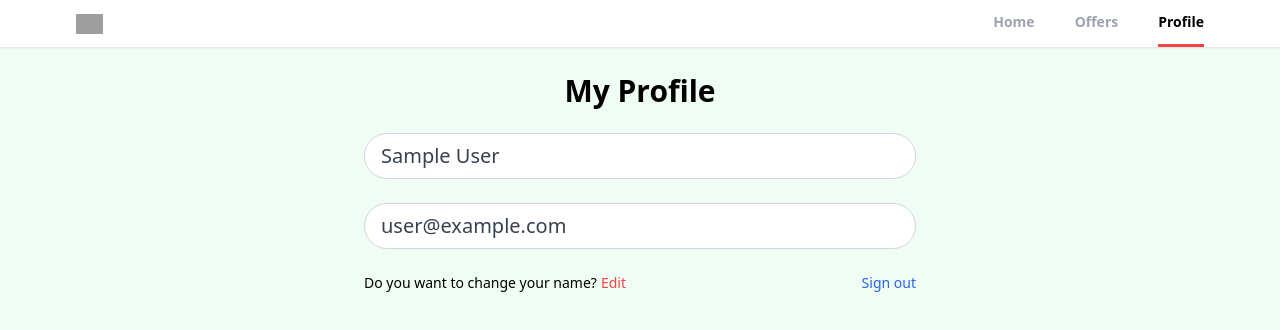
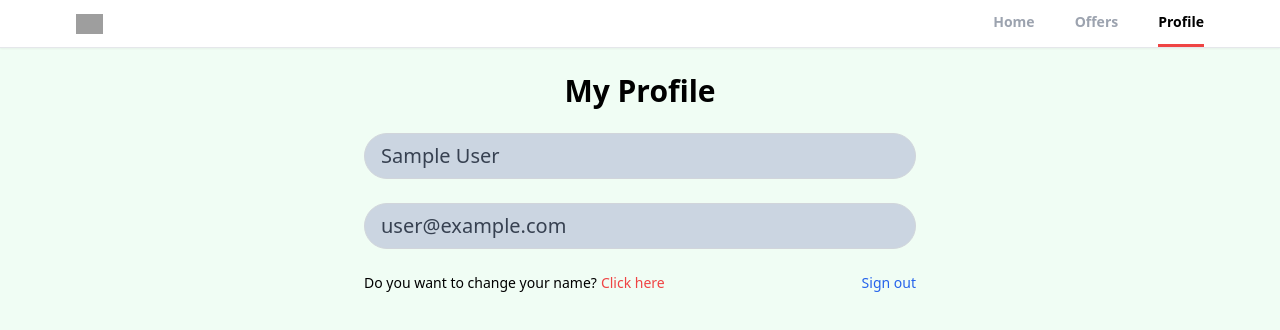
Before and after one commit to JoesephEgbenchong/realtor-clone-react, a React (Create React App) app: page /profile in a window 1280 px wide. Shown: the top 330 px of the page. Built offline with nearby package versions, Linux system fonts and the light colour scheme; no server answers; sample sign-in values are in the browser's storage; grey boxes are pictures that could not be loaded.

Commit message:
add the edit functionality to the profile page

```diff
--- a/src/pages/Profile.jsx
+++ b/src/pages/Profile.jsx
@@ -1,8 +1,14 @@
 import React, { useState } from 'react';
-import { getAuth } from 'firebase/auth';
+import { getAuth, updateProfile } from 'firebase/auth';
 import { useNavigate } from 'react-router-dom';
+import { toast } from 'react-toastify';
+import { doc, getDoc, updateDoc } from 'firebase/firestore';
+import { db } from '../firebase';
 
 export default function Profile() {
+
+  const [changeDetail, setChangeDetail] = useState(false);
+
   const auth = getAuth();
   const navigate = useNavigate();
 
@@ -10,6 +16,35 @@ export default function Profile() {
     name: auth.currentUser.displayName,
     email: auth.currentUser.email
   });
+
+  const handleChange = (event) => {
+    const name = event.target.name;
+    const value = event.target.value;
+
+    setFormData(values => ({...values,[name] : value}));
+  }
+
+  const handleSubmit = async () =>{
+
+    try {
+      if(auth.currentUser.displayName !== formData.name){
+        //update displayName firebase auth first
+        await updateProfile(auth.currentUser, {
+          displayName: formData.name,
+        });
+
+        //update name in firestore
+        const docRef = doc(db, "users", auth.currentUser.uid);
+        await updateDoc(docRef, {
+          name: formData.name,
+        });
+
+        toast.success("Profile name updated!");
+      }
+    } catch (error) {
+      toast.error("Could not update profile!");
+    }
+  }
 
   const onLogout = () => {
     auth.signOut();
@@ -24,21 +59,26 @@ export default function Profile() {
           <form>
             {/* Name Input */}
 
-            <input type="text" name="name" value={formData.name} disabled
+            <input type="text" name="name" value={formData.name || ""} disabled={!changeDetail}
             className="mb-6 w-full text-xl px-4 py-2 text-gray-700 bg-white border border-gray-300
-            transition ease-in-out rounded-[90px]" />
+            transition ease-in-out rounded-[90px] disabled:bg-slate-300" onChange={handleChange} />
 
             {/* Email Input */}
 
-            <input type="email" name="email" value={formData.email} disabled
+            <input type="email" name="email" value={formData.email || ""} disabled
             className="mb-6 w-full text-xl px-4 py-2 text-gray-700 bg-white border border-gray-300
-            transition ease-in-out rounded-[90px]" />
+            transition ease-in-out rounded-[90px] disabled:bg-slate-300" />
           </form>
 
           <div className="flex justify-between md:text-sm sm:text-lg whitespace-nowrap mb-6">
             <p className="flex items-center">Do you want to change your name?
-              <span className="text-red-500 cursor-pointer hover:text-red-700 transition
-              ease-in-out duration-200 ml-1">Edit</span></p>
+              <span className="text-red-500 cursor-pointer
+               hover:text-red-700 transition
+              ease-in-out duration-200 ml-1"
+              onClick={()=> {
+                changeDetail && handleSubmit()
+                setChangeDetail((prevState) => !prevState)
+                }}>{changeDetail ? "Apply Changes" : "Click here"}</span></p>
             <p className="text-blue-600 hover:text-blue-800 cursor-pointer transition-all
              duration-200 ease-in-out" onClick={onLogout}>Sign out</p>
           </div>
```
